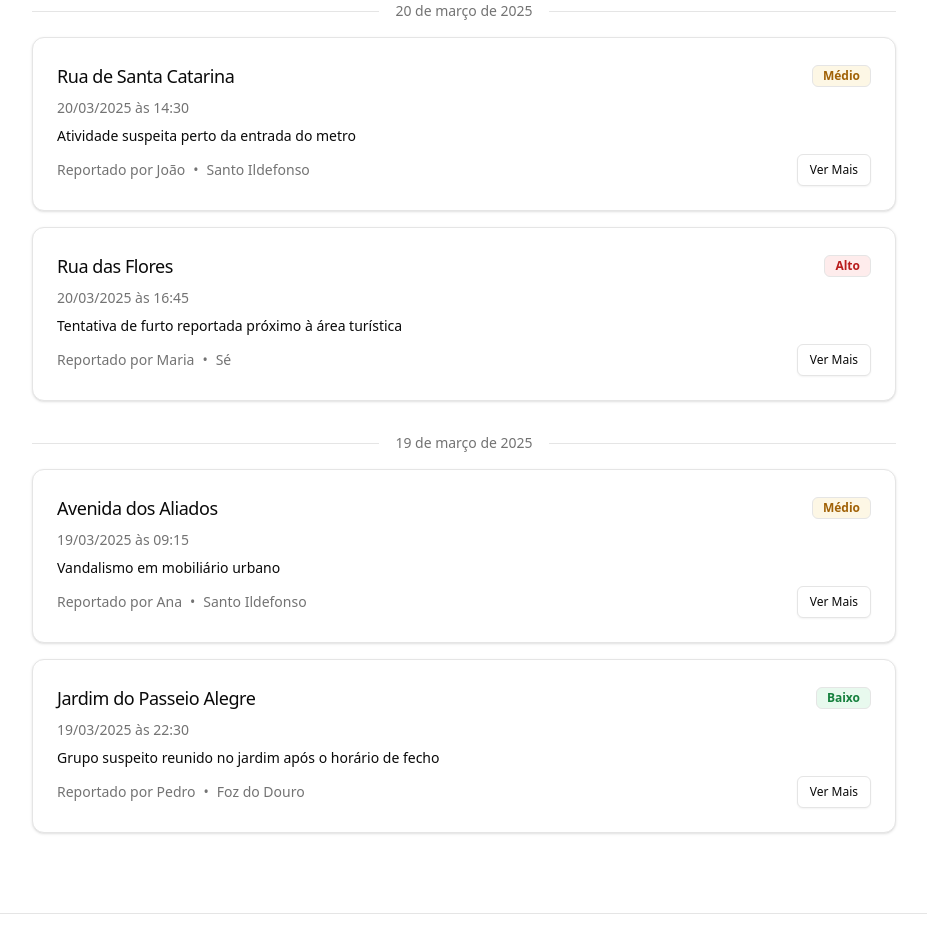
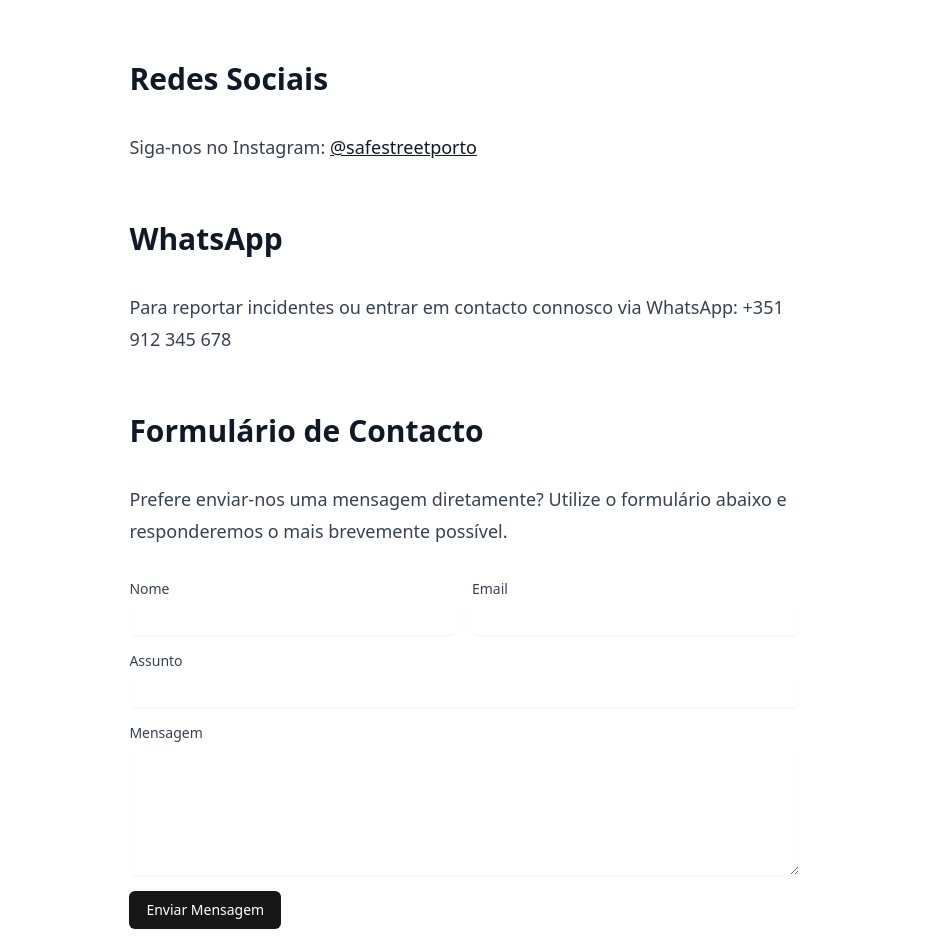
Before and after one commit to col-intel/safestreet, a React (Vite) app: page /contact in a window 1280 px wide. Shown: the part 446-1392 px from the top of the page, without its empty margins (176-1103 px from the left). Built offline with nearby package versions, Linux system fonts and the light colour scheme.

Commit message:
Updated changes

```diff
--- a/package.json
+++ b/package.json
@@ -5,7 +5,7 @@
   "type": "module",
   "scripts": {
     "dev": "vite",
-    "build": "tsc -b && vite build",
+    "build": "tsc && vite build",
     "lint": "eslint .",
     "preview": "vite preview"
   },
@@ -55,6 +55,7 @@
     "react-hook-form": "^7.53.0",
     "react-leaflet": "^4.2.1",
     "react-resizable-panels": "^2.1.3",
+    "react-router-dom": "^7.2.0",
     "recharts": "^2.12.7",
     "sonner": "^1.5.0",
     "tailwind-merge": "^2.5.2",
@@ -64,6 +65,7 @@
   },
   "devDependencies": {
     "@eslint/js": "^9.11.1",
+    "@tailwindcss/typography": "^0.5.16",
     "@types/node": "^22.7.3",
     "@types/react": "^18.3.9",
     "@types/react-dom": "^18.3.0",
--- a/src/App.tsx
+++ b/src/App.tsx
@@ -1,6 +1,7 @@
 import { ThemeProvider } from "@/components/theme-provider"
 import { Header } from "@/components/layout/header"
 import { Footer } from "@/components/layout/footer"
+import { Routes, Route } from "react-router-dom"
 import { IncidentList } from "@/components/incident-list"
 import { Button } from "@/components/ui/button"
 import { Select, SelectContent, SelectItem, SelectTrigger, SelectValue } from "@/components/ui/select"
@@ -81,12 +82,9 @@ const lastReportDate = new Date(2024, 2, 24) // March 24, 2024
 const daysSinceLastReport = 3 // Fixed value instead of calculating
 const lastReportIncidents = 23
 
-function App() {
+function HomePage() {
   return (
-    <ThemeProvider defaultTheme="system" storageKey="rua-segura-theme">
-      <div className="min-h-screen flex flex-col relative">
-        <Header />
-        <main className="flex-1 container mx-auto max-w-4xl px-4 py-16 md:py-20">
+    <>
       <div className="flex flex-col items-center text-center gap-2 mb-8">
         <h1 className="text-3xl font-bold leading-tight tracking-tighter md:text-4xl lg:text-5xl">
           Mantendo as Ruas do Porto Seguras
@@ -175,6 +173,22 @@ function App() {
           </div>
         ))}
       </div>
+    </>
+  )
+}
+
+function App() {
+  return (
+    <ThemeProvider defaultTheme="system" storageKey="rua-segura-theme">
+      <div className="min-h-screen flex flex-col relative">
+        <Header />
+        <main className="flex-1 container mx-auto max-w-4xl px-4 py-16 md:py-20">
+          <Routes>
+            <Route path="/" element={<HomePage />} />
+            <Route path="/about" element={<AboutPage />} />
+            <Route path="/faq" element={<FAQPage />} />
+            <Route path="/contact" element={<ContactPage />} />
+          </Routes>
         </main>
         <Footer />
       </div>
@@ -182,4 +196,183 @@ function App() {
   )
 }
 
+// About Page Component
+function AboutPage() {
+  return (
+    <div className="prose prose-lg dark:prose-invert mx-auto">
+      <h1>Sobre a Rua Segura</h1>
+      <p>
+        A Rua Segura é uma iniciativa cidadã criada para ajudar os residentes do Porto a reportar incidentes de segurança na cidade.
+        O nosso objetivo é criar uma comunidade mais segura através da partilha de informações e da colaboração com as autoridades locais.
+      </p>
+
+      <h2>A Nossa Missão</h2>
+      <p>
+        Acreditamos que a segurança é uma responsabilidade partilhada. A nossa missão é:
+      </p>
+      <ul>
+        <li>Facilitar a comunicação de incidentes de segurança</li>
+        <li>Criar consciência sobre áreas problemáticas na cidade</li>
+        <li>Colaborar com as autoridades para melhorar a segurança pública</li>
+        <li>Capacitar os cidadãos a tomar medidas proativas para a sua segurança</li>
+      </ul>
+
+      <h2>Como Funciona</h2>
+      <p>
+        A plataforma Rua Segura permite que os residentes do Porto reportem incidentes de segurança que testemunharam ou experienciaram.
+        Estes relatórios são verificados e compilados em relatórios semanais que são enviados à PSP, Câmara Municipal do Porto e Juntas de Freguesia.
+      </p>
+
+      <h2>A Nossa Equipa</h2>
+      <p>
+        Somos um grupo de residentes do Porto preocupados com a segurança da nossa cidade. A nossa equipa inclui profissionais de diversas áreas,
+        unidos pelo objetivo comum de tornar o Porto um lugar mais seguro para viver, trabalhar e visitar.
+      </p>
+
+      <h2>Contacte-nos</h2>
+      <p>
+        Se tiver dúvidas, sugestões ou quiser juntar-se à nossa iniciativa, não hesite em <a href="/contact">contactar-nos</a>.
+      </p>
+    </div>
+  )
+}
+
+// FAQ Page Component
+function FAQPage() {
+  return (
+    <div className="prose prose-lg dark:prose-invert mx-auto">
+      <h1>Perguntas Frequentes</h1>
+
+      <h2>O que é a Rua Segura?</h2>
+      <p>
+        A Rua Segura é uma plataforma comunitária que permite aos residentes do Porto reportar e acompanhar incidentes de segurança na cidade.
+        O nosso objetivo é promover a segurança pública através da partilha de informações e da colaboração com as autoridades locais.
+      </p>
+
+      <h2>Como posso reportar um incidente?</h2>
+      <p>
+        Pode reportar um incidente através do nosso canal de WhatsApp. Basta clicar no botão "Reportar Incidente por WhatsApp" na página inicial
+        e seguir as instruções. Pedimos informações básicas como localização, data, hora e uma breve descrição do incidente.
+      </p>
+
+      <h2>Que tipos de incidentes posso reportar?</h2>
+      <p>
+        Pode reportar vários tipos de incidentes relacionados com a segurança pública, incluindo:
+      </p>
+      <ul>
+        <li>Furtos e roubos</li>
+        <li>Vandalismo</li>
+        <li>Atividades suspeitas</li>
+        <li>Agressões</li>
+        <li>Problemas com iluminação pública</li>
+        <li>Outros problemas de segurança pública</li>
+      </ul>
+
+      <h2>O que acontece com os relatórios de incidentes?</h2>
+      <p>
+        Os relatórios são verificados pela nossa equipa e compilados em relatórios semanais que são enviados à PSP, Câmara Municipal do Porto
+        e Juntas de Freguesia. Estes relatórios ajudam as autoridades a identificar padrões e áreas problemáticas que necessitam de atenção.
+      </p>
+
+      <h2>Os meus dados pessoais estão seguros?</h2>
+      <p>
+        Sim, levamos a privacidade muito a sério. Não partilhamos os seus dados pessoais com terceiros sem o seu consentimento.
+        Para mais informações, consulte a nossa <a href="/privacy">Política de Privacidade</a>.
+      </p>
+
+      <h2>Como posso ajudar além de reportar incidentes?</h2>
+      <p>
+        Pode ajudar divulgando a plataforma Rua Segura entre amigos, familiares e vizinhos. Também pode <a href="/contact">contactar-nos</a>
+        se estiver interessado em voluntariar-se ou colaborar connosco de outras formas.
+      </p>
+    </div>
+  )
+}
+
+// Contact Page Component
+function ContactPage() {
+  return (
+    <div className="prose prose-lg dark:prose-invert mx-auto">
+      <h1>Contacte-nos</h1>
+      <p>
+        Agradecemos o seu interesse na Rua Segura. Se tiver dúvidas, sugestões ou quiser colaborar connosco,
+        utilize um dos métodos de contacto abaixo:
+      </p>
+
+      <h2>Email</h2>
+      <p>
+        <a href="mailto:info@ruasegura.pt">info@ruasegura.pt</a>
+      </p>
+
+      <h2>Redes Sociais</h2>
+      <p>
+        Siga-nos no Instagram: <a href="https://instagram.com/safestreetporto" target="_blank" rel="noreferrer">@safestreetporto</a>
+      </p>
+
+      <h2>WhatsApp</h2>
+      <p>
+        Para reportar incidentes ou entrar em contacto connosco via WhatsApp: +351 912 345 678
+      </p>
+
+      <h2>Formulário de Contacto</h2>
+      <p>
+        Prefere enviar-nos uma mensagem diretamente? Utilize o formulário abaixo e responderemos o mais brevemente possível.
+      </p>
+
+      <div className="mt-8 space-y-4">
+        <div className="grid grid-cols-1 gap-4 sm:grid-cols-2">
+          <div>
+            <label htmlFor="name" className="block text-sm font-medium">
+              Nome
+            </label>
+            <input
+              type="text"
+              id="name"
+              className="mt-1 block w-full rounded-md border-gray-300 shadow-sm focus:border-primary focus:ring-primary"
+            />
+          </div>
+          <div>
+            <label htmlFor="email" className="block text-sm font-medium">
+              Email
+            </label>
+            <input
+              type="email"
+              id="email"
+              className="mt-1 block w-full rounded-md border-gray-300 shadow-sm focus:border-primary focus:ring-primary"
+            />
+          </div>
+        </div>
+        <div>
+          <label htmlFor="subject" className="block text-sm font-medium">
+            Assunto
+          </label>
+          <input
+            type="text"
+            id="subject"
+            className="mt-1 block w-full rounded-md border-gray-300 shadow-sm focus:border-primary focus:ring-primary"
+          />
+        </div>
+        <div>
+          <label htmlFor="message" className="block text-sm font-medium">
+            Mensagem
+          </label>
+          <textarea
+            id="message"
+            rows={4}
+            className="mt-1 block w-full rounded-md border-gray-300 shadow-sm focus:border-primary focus:ring-primary"
+          ></textarea>
+        </div>
+        <div>
+          <button
+            type="submit"
+            className="inline-flex justify-center rounded-md border border-transparent bg-primary px-4 py-2 text-sm font-medium text-white shadow-sm hover:bg-primary/90 focus:outline-none focus:ring-2 focus:ring-primary focus:ring-offset-2"
+          >
+            Enviar Mensagem
+          </button>
+        </div>
+      </div>
+    </div>
+  )
+}
+
 export default App
--- a/src/components/layout/footer.tsx
+++ b/src/components/layout/footer.tsx
@@ -1,3 +1,5 @@
+import { Link } from "react-router-dom"
+
 export function Footer() {
   return (
     <footer className="border-t py-6 md:py-0">
@@ -17,18 +19,18 @@ export function Footer() {
           </p>
         </div>
         <div className="flex gap-4">
-          <a
-            href="/privacy"
+          <Link
+            to="/privacy"
             className="text-sm text-muted-foreground underline-offset-4 hover:underline"
           >
             Privacidade
-          </a>
-          <a
-            href="/terms"
+          </Link>
+          <Link
+            to="/terms"
             className="text-sm text-muted-foreground underline-offset-4 hover:underline"
           >
             Termos
-          </a>
+          </Link>
         </div>
       </div>
     </footer>
--- a/src/main.tsx
+++ b/src/main.tsx
@@ -1,10 +1,15 @@
 import { StrictMode } from 'react';
 import { createRoot } from 'react-dom/client';
+import { BrowserRouter, Routes, Route } from 'react-router-dom';
 import App from './App.tsx';
 import './index.css';
 
 createRoot(document.getElementById('root')!).render(
   <StrictMode>
-    <App />
+    <BrowserRouter>
+      <Routes>
+        <Route path="/*" element={<App />} />
+      </Routes>
+    </BrowserRouter>
   </StrictMode>
 );
--- a/tailwind.config.js
+++ b/tailwind.config.js
@@ -1,5 +1,7 @@
+const { fontFamily } = require("tailwindcss/defaultTheme")
+
 /** @type {import('tailwindcss').Config} */
-export default {
+module.exports = {
   darkMode: ['class'],
   content: [
     './pages/**/*.{ts,tsx}',
@@ -8,6 +10,13 @@ export default {
     './src/**/*.{ts,tsx}',
   ],
   theme: {
+    container: {
+      center: true,
+      padding: "2rem",
+      screens: {
+        "2xl": "1400px",
+      },
+    },
     extend: {
       borderRadius: {
         lg: 'var(--radius)',
@@ -56,6 +65,9 @@ export default {
           5: 'hsl(var(--chart-5))',
         },
       },
+      fontFamily: {
+        sans: fontFamily.sans,
+      },
       keyframes: {
         'accordion-down': {
           from: {
@@ -80,5 +92,8 @@ export default {
       },
     },
   },
-  plugins: [require('tailwindcss-animate')],
+  plugins: [
+    require('tailwindcss-animate'),
+    require('@tailwindcss/typography'),
+  ],
 };
```
Also changed, not shown: src/components/layout/header.tsx (+21 -20 lines), vercel.json (added), 4 other files (tests, documents, lock files or other folders). Lines whose indentation alone changed are shown as unchanged.
